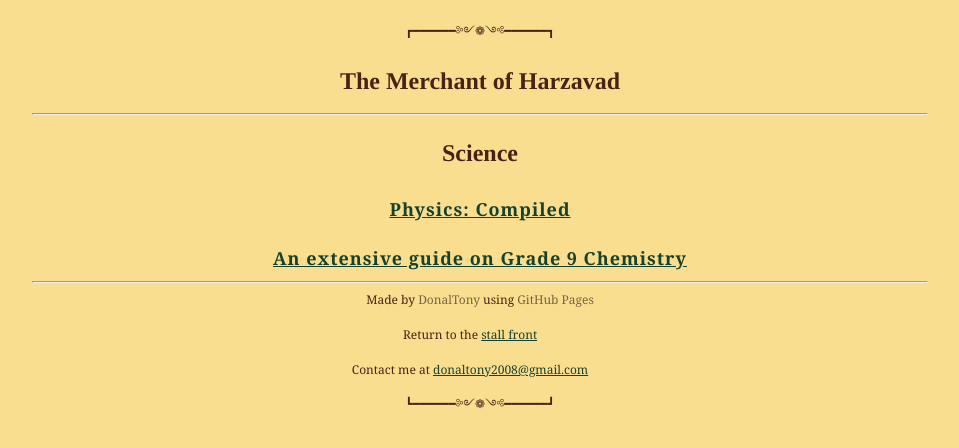
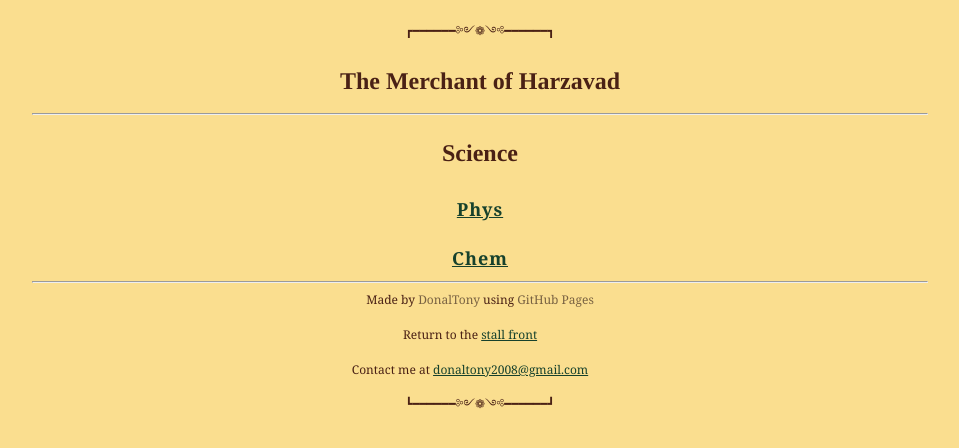
Before and after one commit to dvaraka/the-merchant, a Jekyll site: the page built from notes/year9/science/science.md, in a window 1280 px wide. Shown: the top 448 px of the page, without its empty margins (160-1119 px from the left). Built offline with Jekyll 4.4.1, drawn with Linux system fonts in a browser that asks for light colours; our own code applies the rules of GitHub Pages for plain Markdown files.

Commit message:
Update science.md

```diff
--- a/notes/year9/science/science.md
+++ b/notes/year9/science/science.md
@@ -4,6 +4,6 @@
 
 # Science
 
-## [Physics: Compiled](/the-merchant/notes/year9/science/physics.html)
+## [Phys](/the-merchant/notes/year9/science/physics.html)
 
-## [An extensive guide on Grade 9 Chemistry](/the-merchant/notes/year9/science/chemistry/chemistry-home.html)
+## [Chem](/the-merchant/notes/year9/science/chemistry/chemistry-home.html)
```
